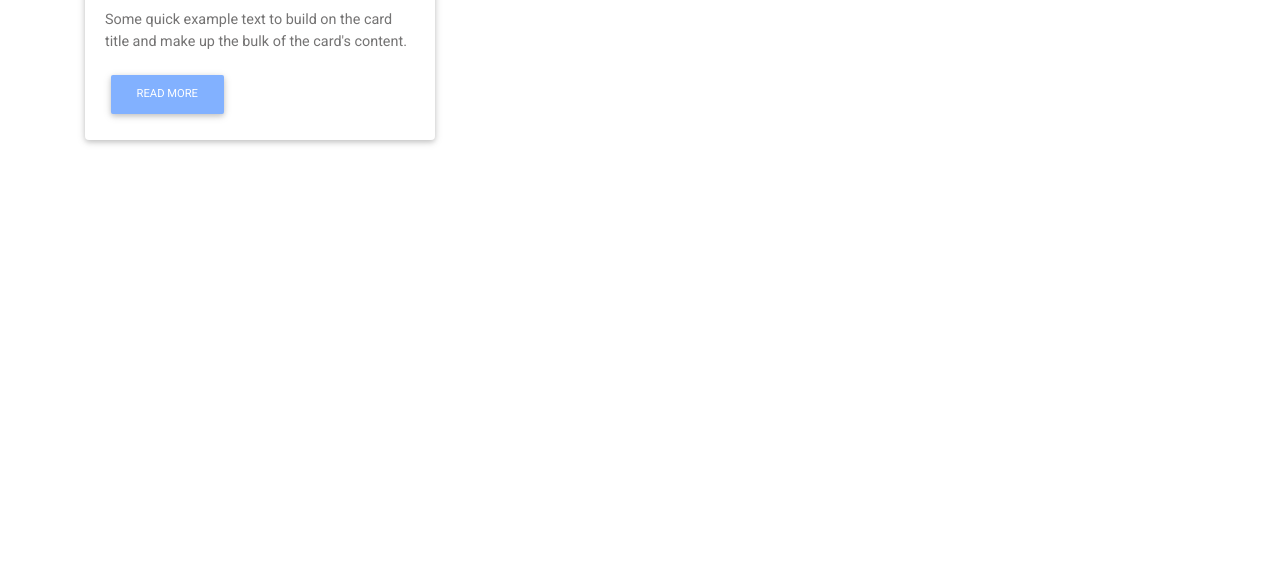
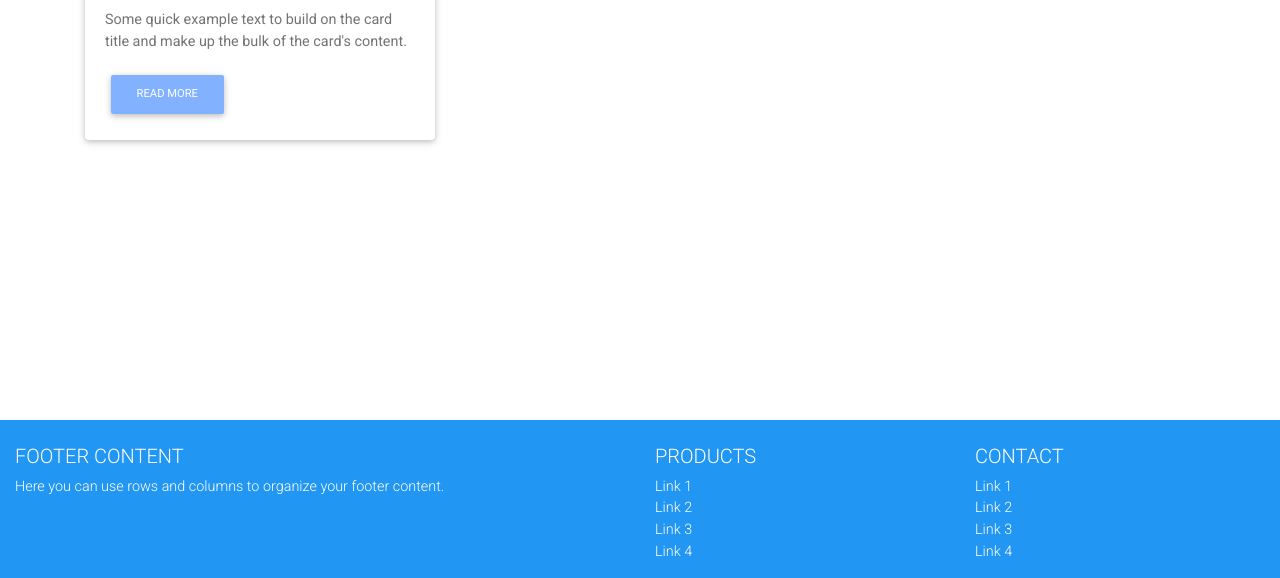
Before and after one commit to nh916/MDB-safoja-butterfly, a website: page views/prices.html in a window 1280 px wide. Shown: the part 1784-2362 px from the top of the page. Before the commit the page ends 1948 px from the top, so only its background shows below. Drawn offline with nearby package versions, Linux system fonts and the light colour scheme.

Commit message:
snippets are functional except footer doesnt have all content and its not final but everything else works well except social icons must be taken away

```diff
--- a/views/prices.html
+++ b/views/prices.html
@@ -50,9 +50,6 @@
                 <ul class="navbar-nav mr-auto">
                     <li class="nav-item">
                         <a class="nav-link" href="index.html">Home </a>
-                    </li>
-                    <li class="nav-item">
-                        <a class="nav-link" href="samples.html">Samples </a>
                     </li>
                     <li class="nav-item active">
                         <a class="nav-link" href="prices.html">Pricing <span class="sr-only">(current)</span></a>
@@ -283,6 +280,83 @@
 
 
 
+    <!-- Footer -->
+    <footer class="page-footer font-small blue pt-4">
+
+        <!-- Footer Links -->
+        <div class="container-fluid text-center text-md-left">
+
+            <!-- Grid row -->
+            <div class="row">
+
+                <!-- Grid column -->
+                <div class="col-md-6 mt-md-0 mt-3">
+
+                    <!-- Content -->
+                    <h5 class="text-uppercase">Footer Content</h5>
+                    <p>Here you can use rows and columns to organize your footer content.</p>
+
+                </div>
+                <!-- Grid column -->
+
+                <hr class="clearfix w-100 d-md-none pb-3">
+
+                <!-- Grid column -->
+                <div class="col-md-3 mb-md-0 mb-3">
+
+                    <!-- Links -->
+                    <h5 class="text-uppercase">Products</h5>
+
+                    <ul class="list-unstyled">
+                        <li>
+                            <a href="#!">Link 1</a>
+                        </li>
+                        <li>
+                            <a href="#!">Link 2</a>
+                        </li>
+                        <li>
+                            <a href="#!">Link 3</a>
+                        </li>
+                        <li>
+                            <a href="#!">Link 4</a>
+                        </li>
+                    </ul>
+
+                </div>
+                <!-- Grid column -->
+
+                <!-- Grid column -->
+                <div class="col-md-3 mb-md-0 mb-3">
+
+                    <!-- Links -->
+                    <h5 class="text-uppercase">Contact</h5>
+
+                    <ul class="list-unstyled">
+                        <li>
+                            <a href="#!">Link 1</a>
+                        </li>
+                        <li>
+                            <a href="#!">Link 2</a>
+                        </li>
+                        <li>
+                            <a href="#!">Link 3</a>
+                        </li>
+                        <li>
+                            <a href="#!">Link 4</a>
+                        </li>
+                    </ul>
+
+                </div>
+                <!-- Grid column -->
+
+            </div>
+            <!-- Grid row -->
+
+        </div>
+        <!-- Footer Links -->
+
+    </footer>
+    <!-- Footer -->
 
 
 
```
Also changed, not shown: snippets/navigation_bar.html (+15 -16 lines), views/contacts.html (+78 -23 lines), views/index.html (+4 -14 lines).
